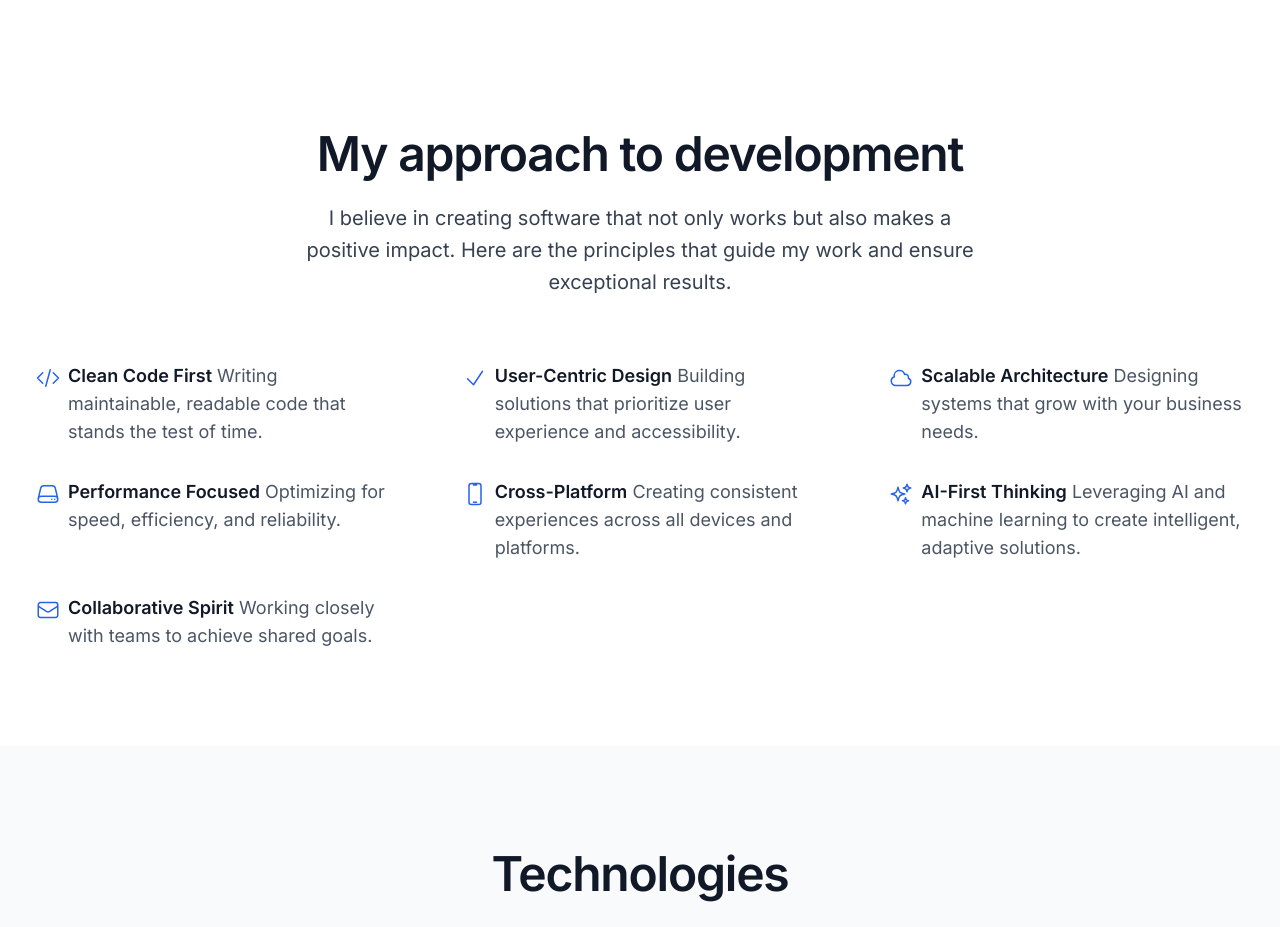
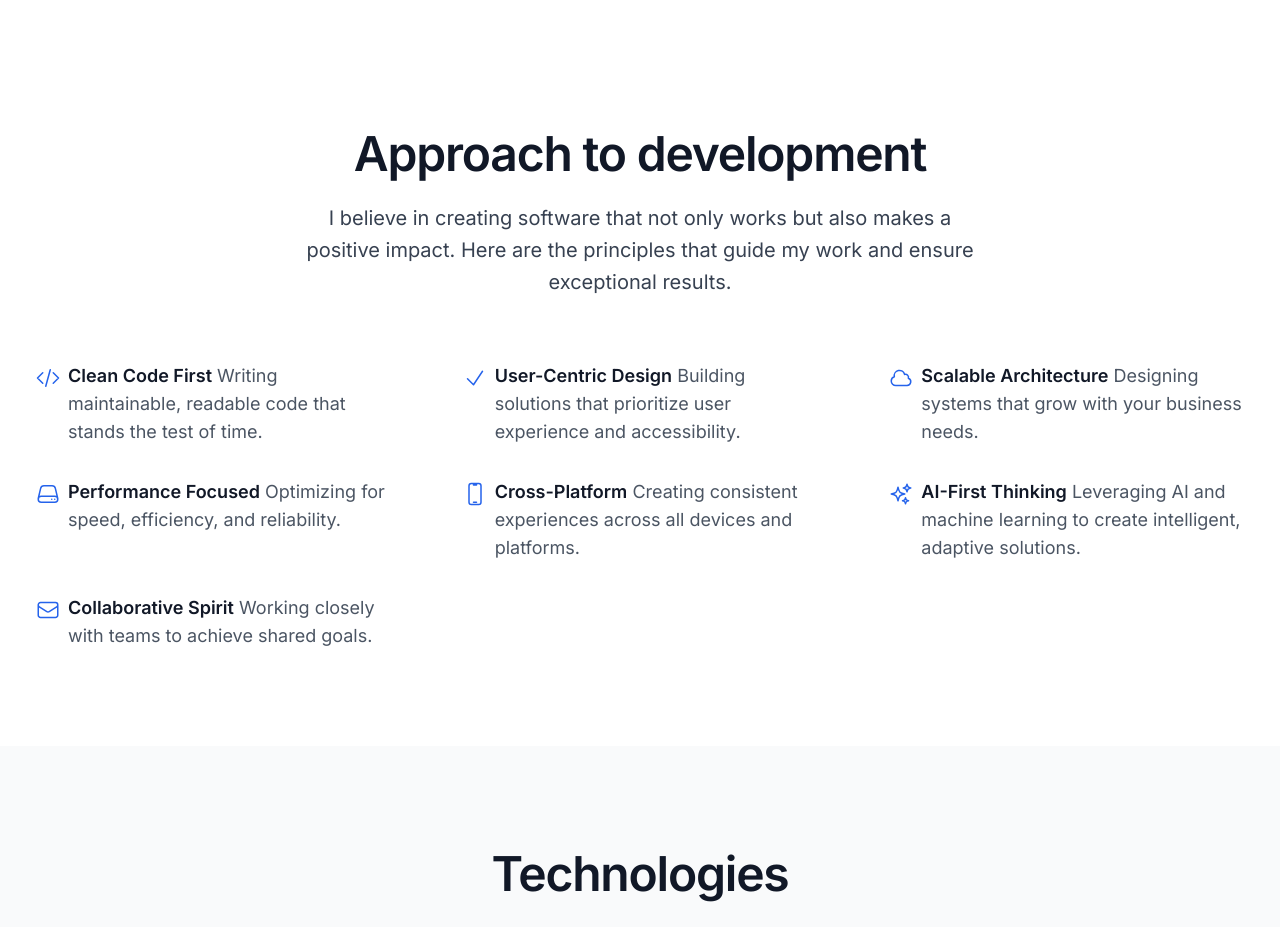
Before and after one commit to Hidyr/toluwap, a Next.js app: page / in a window 1280 px wide. Shown: the part 4060-4987 px from the top of the page. Built offline with nearby package versions, Linux system fonts and the light colour scheme.

Commit message:
change text

```diff
--- a/app/page.tsx
+++ b/app/page.tsx
@@ -760,7 +760,7 @@ export default function Home() {
         <div className="mx-auto max-w-7xl px-6 lg:px-8 py-24">
           <div className="mx-auto max-w-2xl lg:text-center">
             <p className="mt-2 text-pretty text-4xl font-semibold tracking-tight text-gray-900 sm:text-5xl lg:text-balance dark:text-white">
-              My approach to development
+              Approach to development
             </p>
             <p className="mt-6 text-xl/8 text-gray-700 dark:text-gray-300">
               I believe in creating software that not only works but also makes a positive impact.
```
